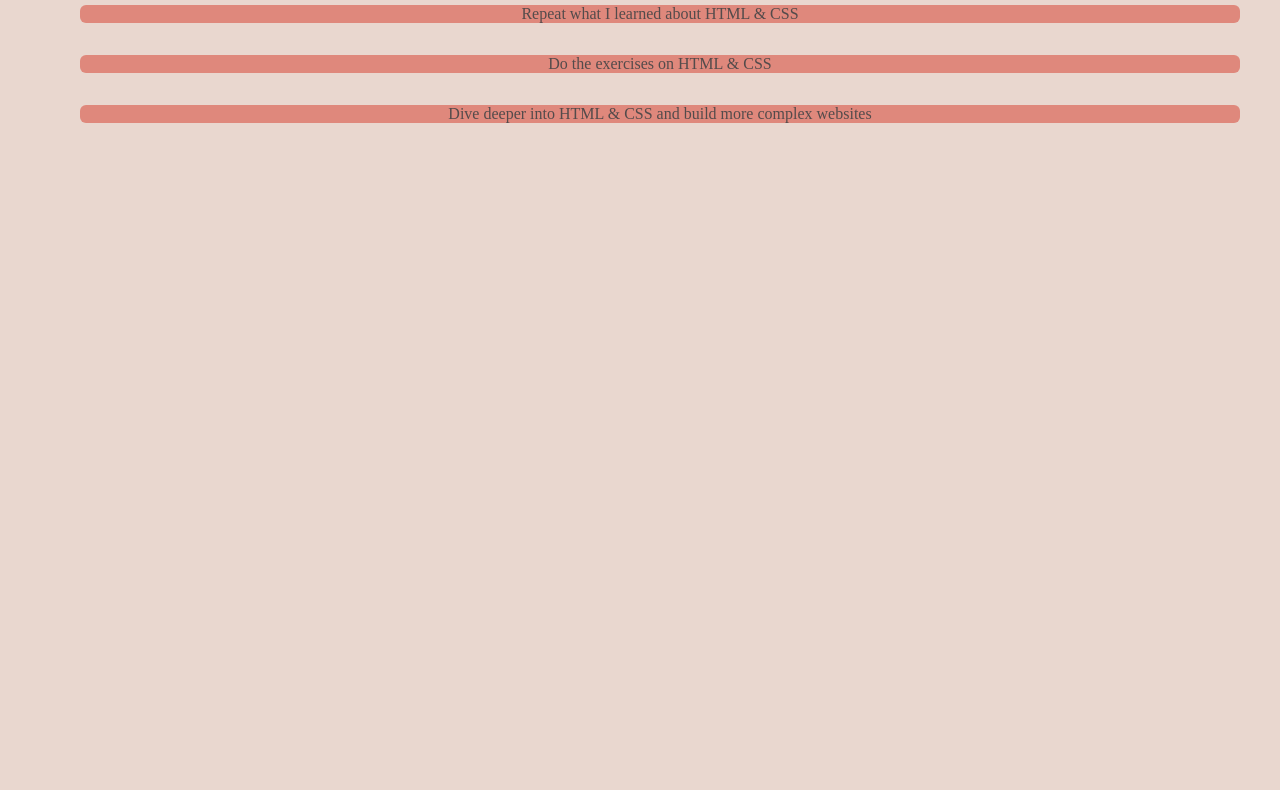
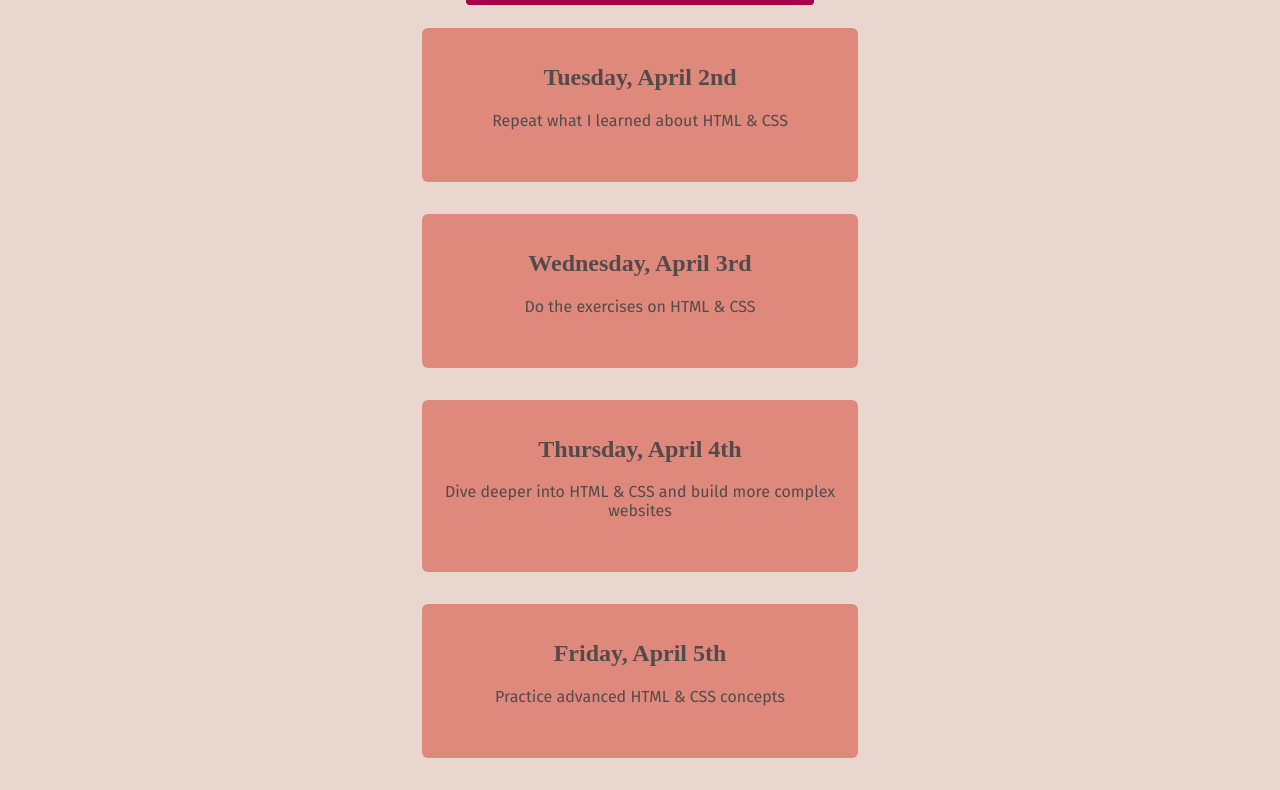
Before and after one commit to Aconite-green/web_tutorial, a plain HTML site: page full-week.html in a window 1280 px wide. Shown: the part 190-980 px from the top of the page. Before the commit the page ends 800 px from the top, so only its background shows below. Drawn offline with nearby package versions, Linux system fonts and the light colour scheme.

Commit message:
feat: 67 class

```diff
--- a/full-week.html
+++ b/full-week.html
@@ -13,12 +13,30 @@
     <link rel="stylesheet" href="/styles/full-week.css" />
   </head>
   <body>
-    <h1>My Upcoming Challenges</h1>
-    <a href="index.html">View Today's Challenge</a>
-    <ol>
-      <li>Repeat what I learned about HTML & CSS</li>
-      <li>Do the exercises on HTML & CSS</li>
-      <li>Dive deeper into HTML & CSS and build more complex websites</li>
-    </ol>
+    <header>
+      <h1>My Upcoming Challenges</h1>
+      <p>These are my goals for the next days</p>
+      <a href="index.html">View Today's Challenge</a>
+    </header>
+    <main>
+      <ol>
+        <li>
+          <h2>Tuesday, April 2nd</h2>
+          <p>Repeat what I learned about HTML & CSS</p>
+        </li>
+        <li>
+          <h2>Wednesday, April 3rd</h2>
+          <p>Do the exercises on HTML & CSS</p>
+        </li>
+        <li>
+          <h2>Thursday, April 4th</h2>
+          <p>Dive deeper into HTML & CSS and build more complex websites</p>
+        </li>
+        <li>
+          <h2>Friday, April 5th</h2>
+          <p>Practice advanced HTML & CSS concepts</p>
+        </li>
+      </ol>
+    </main>
   </body>
 </html>
--- a/styles/full-week.css
+++ b/styles/full-week.css
@@ -1,11 +1,14 @@
 h1 {
   font-size: 48px;
   color: rgb(71, 62, 62);
+  margin: 12px 0;
 }
 
 a {
+  padding: 12px 48px;
   background-color: rgb(167, 1, 78);
   color: white;
+  border: 1px solid rgb(167, 1, 78);
   border-radius: 4px;
   font-size: 24px;
 }
@@ -17,11 +20,14 @@ a:hover {
 
 ol {
   list-style: none;
+  width: 500px;
+  margin: 36px auto 0 auto;
+  padding: 0;
 }
 
 li {
+  padding: 16px;
   margin: 32px;
   background-color: rgb(223, 136, 124);
   border-radius: 6px;
-
 }
--- a/styles/shared.css
+++ b/styles/shared.css
@@ -11,6 +11,7 @@ h1{
 
 p{
     font-family: 'Fira Sans', 'sans-serif';
+    margin-bottom: 36px;
 }
 
 a{
```
